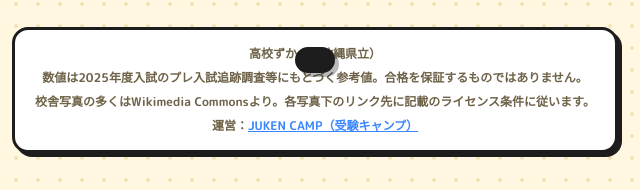
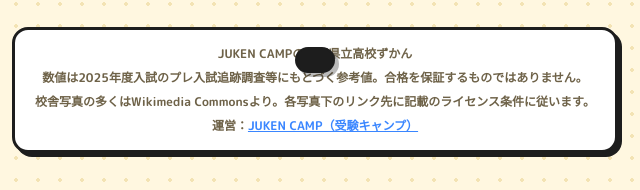
Before and after one commit to juken-camp/okinawa-zukan, a plain HTML site: page index.html in a window 1280 px wide. Shown: the part 821-1011 px from the top of the page, 325-965 px from the left. Drawn offline with Linux system fonts and the light colour scheme; a web font is replaced by a local one.

Commit message:
Update index.html

```diff
--- a/index.html
+++ b/index.html
@@ -405,7 +405,7 @@ footer .fbox{display:inline-block;background:#fff;border:var(--bd);border-radius
 </div>
 <footer>
   <div class="fbox">
-    <b>高校ずかん</b>（沖縄県立）<br>
+    <b>JUKEN CAMPの沖縄県立高校ずかん</b><br>
     数値は2025年度入試のプレ入試追跡調査等にもとづく参考値。合格を保証するものではありません。<br>
     校舎写真の多くはWikimedia Commonsより。各写真下のリンク先に記載のライセンス条件に従います。<br>
     運営：<a href="https://www.juken-camp.online/" target="_blank" rel="noopener"><b>JUKEN CAMP（受験キャンプ）</b></a>
```
